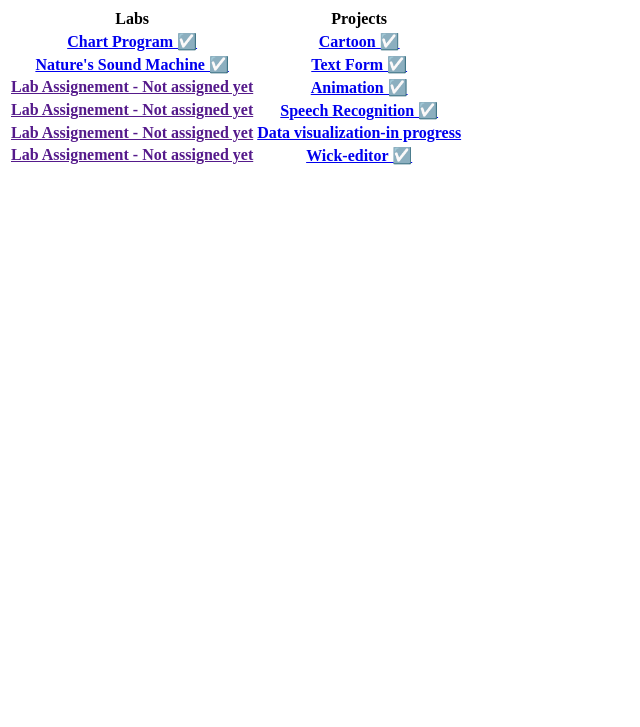
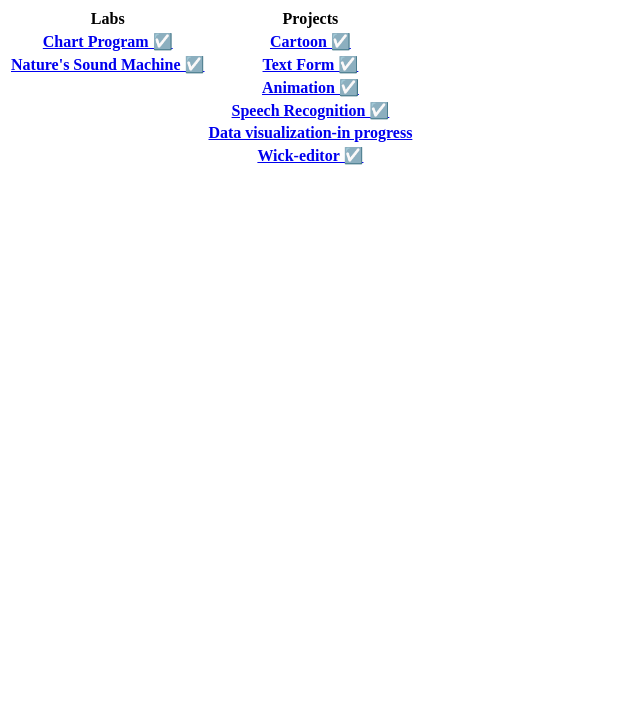
Before and after one commit to qbcoding2/CISC3610-PROJECTS-OF-QUINCY-MILLIEN, a plain HTML site: page index.html in a window 1280 px wide. Shown: the part 73-800 px from the top of the page, without its empty margins (0-640 px from the left). Drawn offline with Linux system fonts and the light colour scheme.

Commit message:
Update index.html

```diff
--- a/index.html
+++ b/index.html
@@ -25,19 +25,19 @@
                         <th><a href="projects/text form/index.html">Text Form ☑️ </a></th>
                     </tr>
                     <tr>
-                        <th><a href="">Lab Assignement - Not assigned yet </a></th>
+                        <th><a href=""></a></th>
                         <th><a href="projects/animation/index.html">Animation ☑️ </a></th>
                     </tr>
                     <tr>
-                        <th><a href="">Lab Assignement - Not assigned yet</a></th>
+                        <th><a href=""></a></th>
                         <th><a href="projects/speech recognition/index.html">Speech Recognition ☑️ </a></th>
                     </tr>
                     <tr>
-                        <th><a href="">Lab Assignement - Not assigned yet</a></th>
+                        <th><a href=""></a></th>
                         <th><a href="projects/data visualization/index.html">Data visualization-in progress</a></th>
                     </tr>
                     <tr>
-                        <th><a href="">Lab Assignement - Not assigned yet</a></th>
+                        <th><a href=""></a></th>
                         <th><a href="projects/wick-editor/THE HYPER GHOST11-5-2022_21-51-16.html">Wick-editor ☑️ </a></th>
                     </tr>
                 </table>
```
